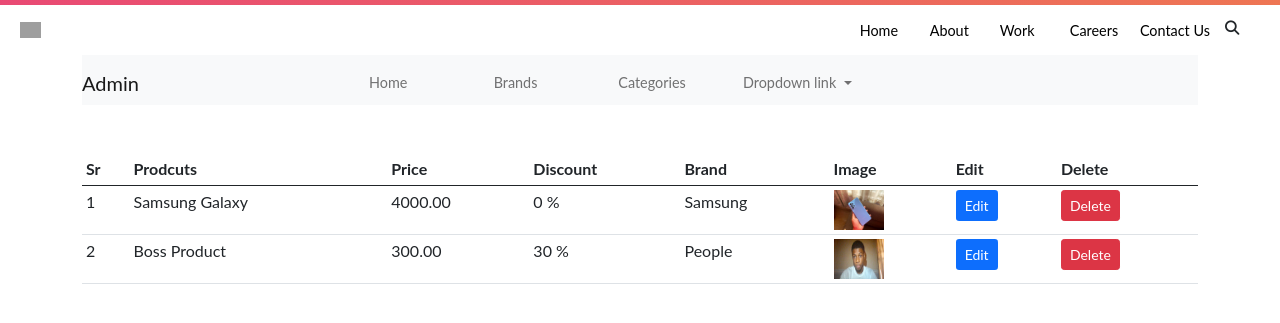
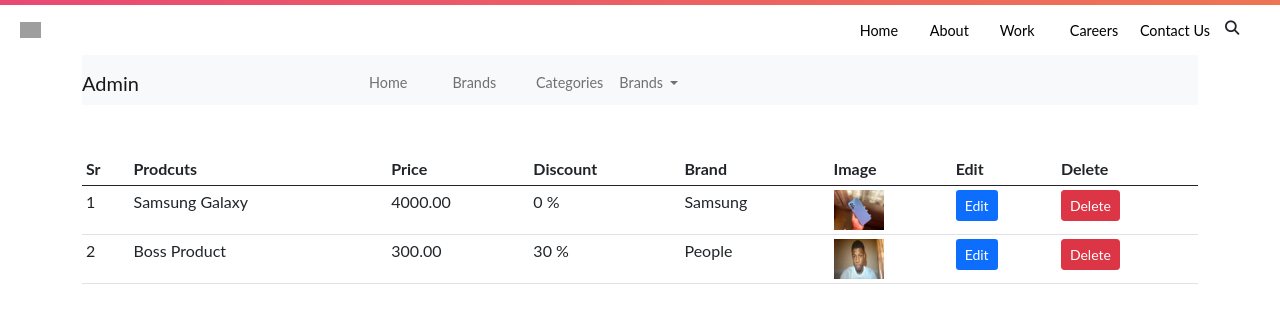
Before and after one commit to bouncei/Ecommerce, a Flask app: page /admin in a window 1280 px wide. Shown: the top 323 px of the page. Run offline with Flask 2, Linux system fonts and the light colour scheme; a user stored in the database is signed in; data comes from the database, SQL or seed files in the repository; some libraries are stand-ins or nearby versions; grey boxes are pictures that could not be loaded.

Commit message:
modifications

```diff
--- a/shop/templates/admin/index.html
+++ b/shop/templates/admin/index.html
@@ -1,6 +1,6 @@
 {% extends "layout.html" %} {% block content %} {% include '_messages.html' %}
 
-<div class="container">
+<div class="container nicehead" id="adminbody ">
   <nav class="navbar navbar-expand-lg navbar-light bg-light">
     <a class="navbar-brand" href="/admin">Admin</a>
     <button
@@ -28,27 +28,22 @@
           <a class="nav-link" href="/categories">Categories</a>
         </li>
         <li class="nav-item dropdown">
-          <a
-            class="nav-link dropdown-toggle"
-            href="#"
-            id="navbarDropdownMenuLink"
-            data-toggle="dropdown"
-            aria-haspopup="true"
-            aria-expanded="false"
-          >
-            Dropdown link
+          <a class="nav-link dropdown-toggle" href="#" id="navbarDropdown" role="button" data-bs-toggle="dropdown" aria-expanded="false">
+            Brands
           </a>
-          <div class="dropdown-menu" aria-labelledby="navbarDropdownMenuLink">
-            <a class="dropdown-item" href="#">Action</a>
-            <a class="dropdown-item" href="#">Another action</a>
-            <a class="dropdown-item" href="#">Something else here</a>
+          <div class="dropdown-menu niceintel" aria-labelledby="navbarDropdown">
+            {% for brand in brands %}
+
+            <a href="#" class="dropdown-item">{{ brand.name }}</a>
+
+            {% endfor %}
           </div>
         </li>
       </ul>
     </div>
   </nav>
 </div>
-<div class="container mt-5">
+<div class="container mt-5 nicebody">
     <table class="table table-sm table-condensed table-stripped">
         <thead>
             <th>Sr</th>
@@ -68,14 +63,14 @@
                 <td>{{ product.name }}</td>
                 <td>{{ product.price }}</td>
                 <td>{{ product.discount }} %</td>
-                <!-- <td>{{ product.stock }}</td> -->
+
                 <td>{{ product.brand.name }}</td>
 
                 <td><img src="{{ url_for('static', filename='images/' + product.image_1) }}" width="50" height="40"></td>
 
                 <td><a class="btn btn-sm " href="{{url_for('updateproduct', id=product.id)}}" style="background-color: #0d6efd; color: white;">Edit</a></td>
                 <td>
-                  <!-- <a class="btn btn-sm btn-danger" href="/delete/{{ product.id }}">Delete</a> -->
+
                   <button class="btn btn-sm btn-danger" type="button" data-bs-toggle="modal" data-bs-target="#exampleModal-{{ product.id }}">Delete</button>
                 </td>
             </tr>
```
Also changed, not shown: shop/products/routes.py (+9 -1 lines), shop/templates/products/nice.html (added, +48 -0 lines), shop/static/css/style.css (line endings or trailing spaces).
